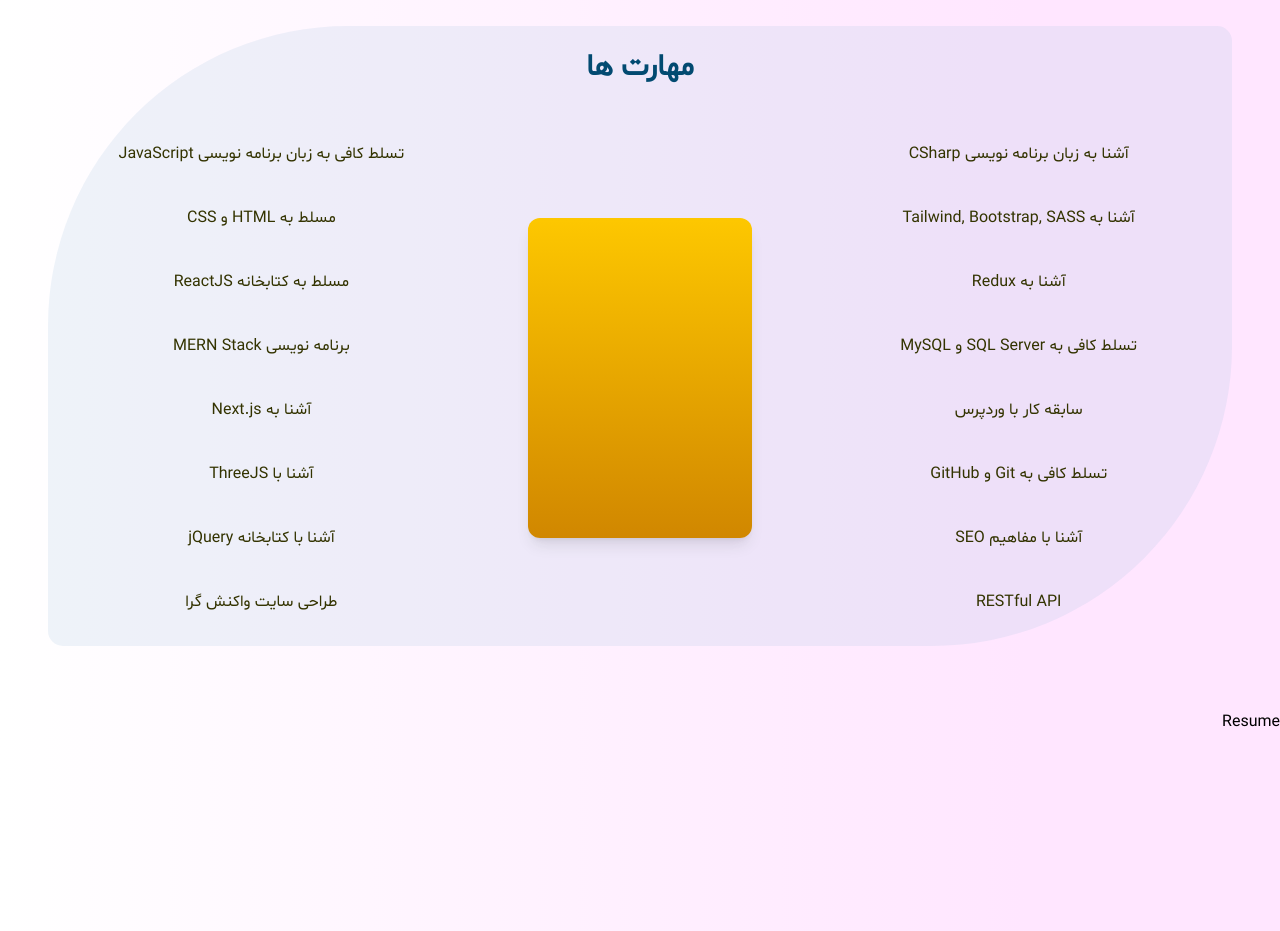
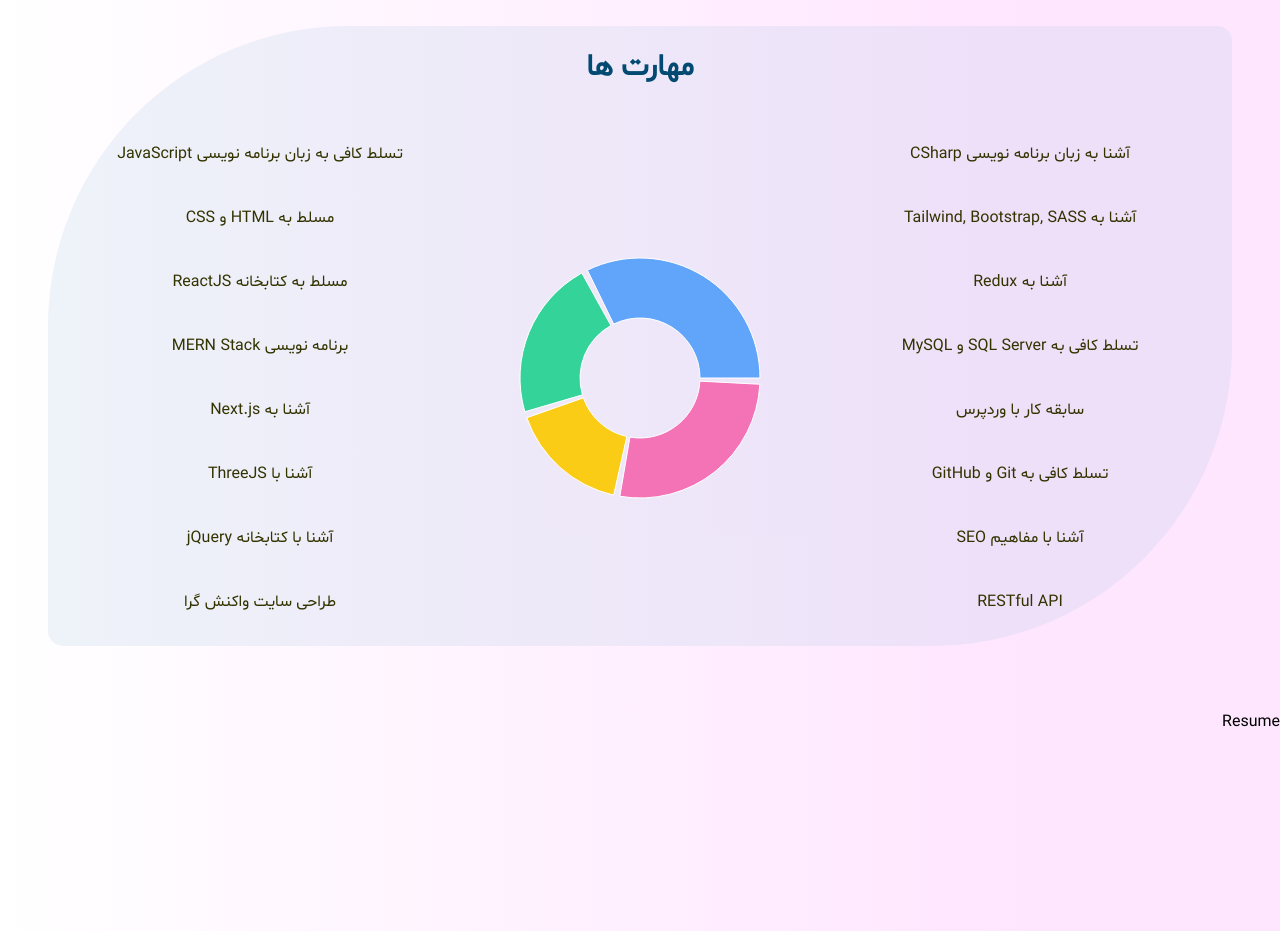
Before and after one commit to MatinT-SA/My-Personal-Website, a Next.js app: page / in a window 1280 px wide. Shown: the part 1580-2511 px from the top of the page. Built offline with nearby package versions, Linux system fonts and the light colour scheme.

Commit message:
having our SkillsCircle component

```diff
--- /dev/null
+++ b/app/components/skills/SkillsCircle.js
@@ -0,0 +1,32 @@
+"use client";
+
+import { PieChart, Pie, Cell, ResponsiveContainer } from "recharts";
+
+const data = [
+  { name: "Frontend", value: 6, color: "#60a5fa" }, // blue
+  { name: "Backend", value: 4, color: "#34d399" }, // green
+  { name: "Database", value: 3, color: "#facc15" }, // yellow
+  { name: "Other", value: 5, color: "#f472b6" }, // pink
+];
+
+export default function SkillsCircle() {
+  return (
+    <div className="h-80 w-80">
+      <ResponsiveContainer>
+        <PieChart>
+          <Pie
+            data={data}
+            innerRadius={60}
+            outerRadius={120}
+            dataKey="value"
+            paddingAngle={3}
+          >
+            {data.map((entry, index) => (
+              <Cell key={`cell-${index}`} fill={entry.color} />
+            ))}
+          </Pie>
+        </PieChart>
+      </ResponsiveContainer>
+    </div>
+  );
+}
--- a/app/sections/HomeSection.js
+++ b/app/sections/HomeSection.js
@@ -1,4 +1,4 @@
-import Header from "../components/Header";
+import Header from "../components/header/Header";
 import Navigation from "../components/navigation/Navigation";
 import ProfileCard from "../components/profile/profie/profile-card/ProfileCard";
 
--- a/app/sections/Skills.js
+++ b/app/sections/Skills.js
@@ -1,6 +1,7 @@
 "use client";
 
 import { motion } from "framer-motion";
+import SkillsCircle from "../components/skills/SkillsCircle";
 
 const skillsLeft = [
   "آشنا به زبان برنامه نویسی CSharp",
@@ -50,7 +51,7 @@ export default function Skills() {
         مهارت ها
       </motion.h2>
 
-      <div className="grid grid-cols-1 items-center gap-0 lg:grid-cols-3">
+      <div className="grid grid-cols-[1fr_auto_1fr] items-center gap-8">
         {/* Left skills */}
         <ul className="space-y-6 text-right">
           {skillsLeft.map((skill, i) => (
@@ -68,16 +69,15 @@ export default function Skills() {
           ))}
         </ul>
 
-        {/* Center Animation Placeholder */}
+        {/* Center Circle */}
         <motion.div
-          initial={{ opacity: 0, y: 50 }}
-          whileInView={{ opacity: 1, y: 0 }}
+          initial={{ opacity: 0, scale: 0.8 }}
+          whileInView={{ opacity: 1, scale: 1 }}
           transition={{ duration: 0.8 }}
           viewport={{ once: true }}
           className="flex justify-center"
         >
-          {/* Replace this with a Lottie animation, SVG, or Three.js canvas */}
-          <div className="h-80 w-56 rounded-xl bg-gradient-to-b from-yellow-400 to-yellow-600 shadow-lg" />
+          <SkillsCircle />
         </motion.div>
 
         {/* Right skills */}
```
Also changed, not shown: app/components/header/Header.js (renamed from app/components/Header.js), app/components/header/Logo.js (renamed from app/components/Logo.js).
